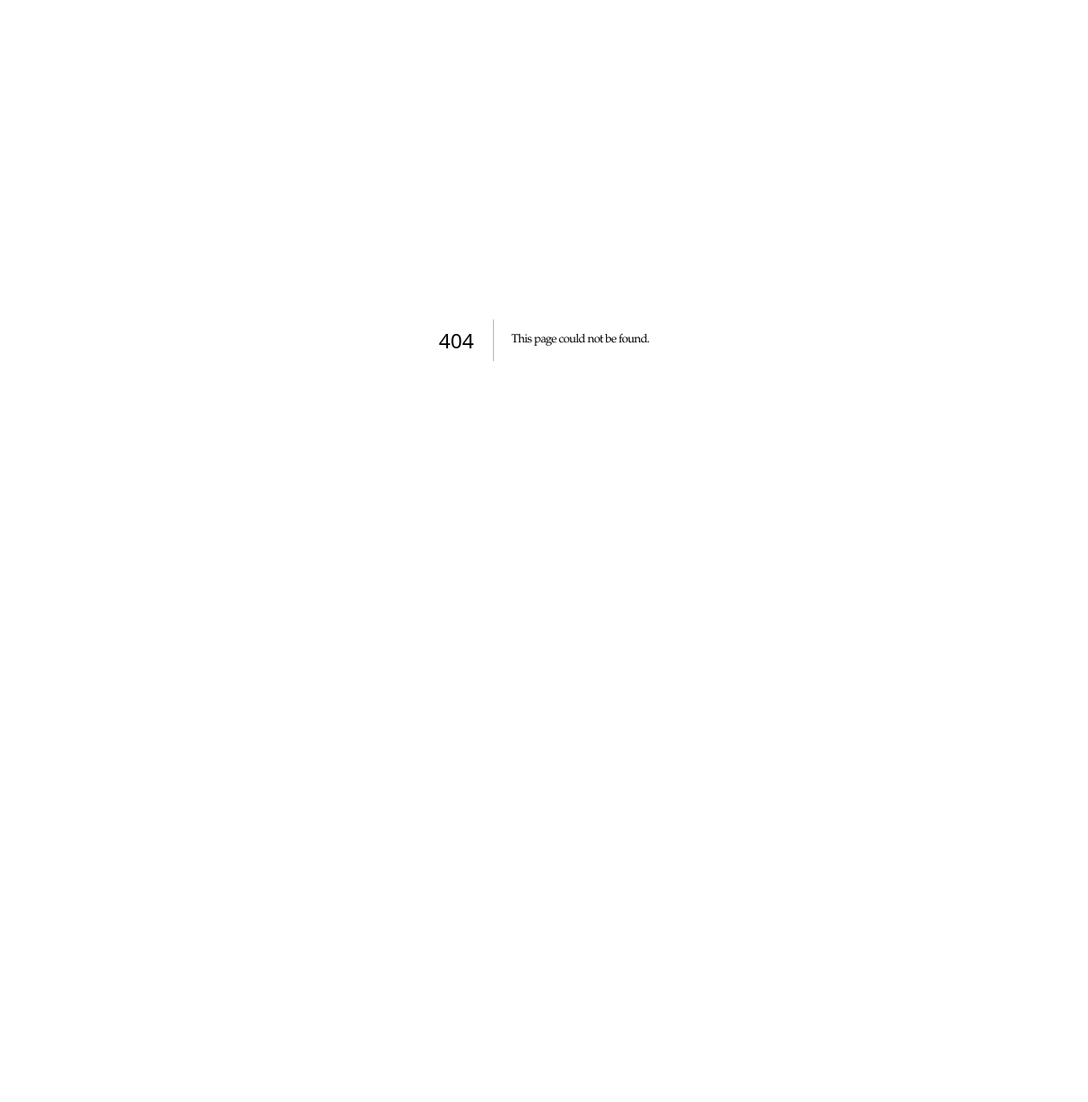
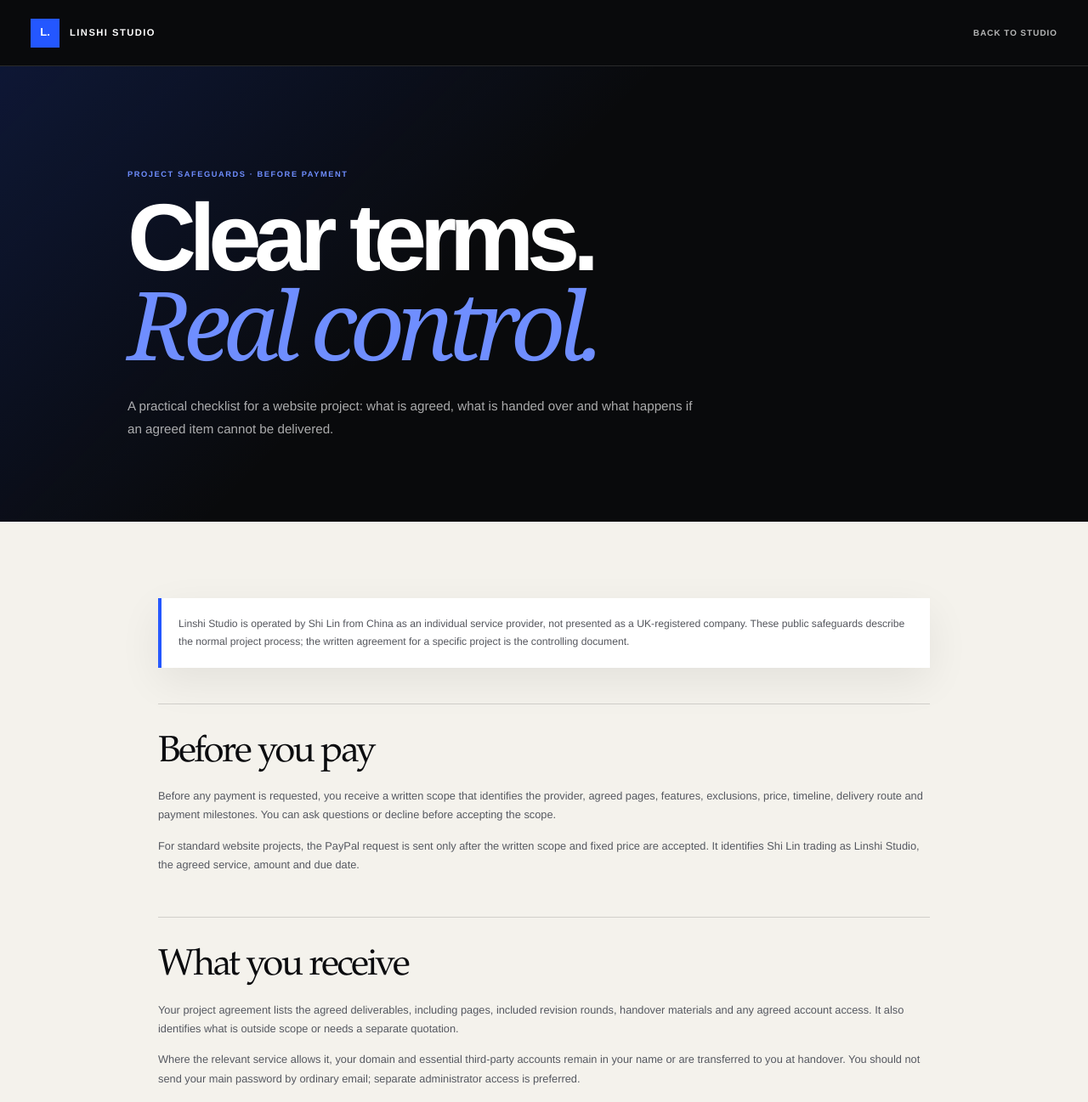
Before and after one commit to linshi156217-bot/linshi156217-bot.github.io, a Next.js app: page /working-together in a window 1280 px wide. Before the commit this address had no page. Shown: the top 1297 px of the page at 85% size. Before the commit the page ends 800 px from the top, so only its background shows below. Built offline with nearby package versions, Linux system fonts and the light colour scheme.

Commit message:
Add clear project safeguards

```diff
--- a/app/project-guide/page.jsx
+++ b/app/project-guide/page.jsx
@@ -46,6 +46,7 @@ const structuredData = [
       { "@type": "Question", name: "Who provides the service?", acceptedAnswer: { "@type": "Answer", text: "Linshi Studio is operated by Shi Lin from China as an individual service provider. It is not presented as a UK-registered company." } },
       { "@type": "Question", name: "What are the public starting prices?", acceptedAnswer: { "@type": "Answer", text: "The mobile enquiry sprint is £149, the one-off quarterly website and AI-search review is £350, Essential websites start at £650, Signature websites are £950, and bespoke websites start from £1,350. Scope is agreed in writing before payment." } },
       { "@type": "Question", name: "When is payment requested?", acceptedAnswer: { "@type": "Answer", text: "For standard website projects, a 50% booking deposit is requested through PayPal after written scope and price are accepted. The remaining 50% is due after final approval and before launch or transfer. The £149 sprint and £350 quarterly review are paid in full after written scope is accepted." } },
+      { "@type": "Question", name: "What support is included?", acceptedAnswer: { "@type": "Answer", text: "Reported faults that prevent the agreed delivered scope working as specified are reviewed during a 7-day remedy period from handover. Separate support for reproducible defects in the delivered work is included for 30 days from handover. Neither period includes new features, content changes or third-party service problems unless agreed in writing." } },
       { "@type": "Question", name: "How long do standard websites take?", acceptedAnswer: { "@type": "Answer", text: "Essential projects usually take 7–10 working days and Signature projects 10–15 working days after approved content is received." } },
     ],
   },
@@ -155,7 +156,9 @@ export default function ProjectGuidePage() {
           <p>PayPal may offer payment by PayPal Wallet, debit card or credit card depending on the client&apos;s location and account eligibility. Any PayPal processing or currency-conversion information is shown by PayPal before payment.</p>
           <p>Cancellation and refund terms are confirmed in the written project agreement; they are not changed through chat messages.</p>
           <p>Essential projects usually take 7–10 working days and Signature projects 10–15 working days after all approved content is received.</p>
-          <p>The business keeps control of its domain and approved content. Handover notes are included, together with 30 days of support for defects in the delivered work.</p>
+          <p><strong>7-day remedy period:</strong> from handover, reported faults that prevent the agreed delivered scope working as specified are reviewed and, where confirmed, repaired at no extra charge.</p>
+          <p><strong>30-day delivered-work defect support:</strong> after the initial remedy period, reproducible defects in the delivered work are still supported for 30 days from handover. This does not include new features, content changes, client-supplied material or failures in third-party services unless separately agreed in writing.</p>
+          <p>The business keeps control of its domain and approved content. Handover notes are included. <a href="/working-together/">Read the project safeguards and agreement checklist.</a></p>
         </section>
 
         <section className={styles.section}>
--- a/app/sitemap.js
+++ b/app/sitemap.js
@@ -4,6 +4,7 @@ const routes = [
   ["/", "weekly", 1],
   ["/work/", "weekly", 0.9],
   ["/project-guide/", "monthly", 0.8],
+  ["/working-together/", "monthly", 0.7],
   ["/website-review/", "monthly", 0.9],
   ["/salt-and-hawthorn/", "monthly", 0.8],
   ["/alder-and-slate/", "monthly", 0.8],
--- a/app/studio-home/StudioHome.jsx
+++ b/app/studio-home/StudioHome.jsx
@@ -30,7 +30,7 @@ export default function StudioHome() {
           <h1 id="hero-title">Thoughtful<br />websites.<br /><em>Distinctly yours.</em></h1>
           <p className={styles.intro}>Your business has a character of its own.<br className={styles.desktopBreak} /> We bring it to life online—with considered design<br className={styles.desktopBreak} /> and a clear path from first look to first enquiry.</p>
           <div className={styles.actions}><a href="#work" className={styles.button}>Explore the work <Arrow /></a><a href={brief} className={styles.textLink}>Tell us your idea <Arrow /></a></div>
-          <p className={styles.heroNote}>Founder-led design · clear scope and agreed price · PayPal payment request before work begins.</p>
+          <p className={styles.heroNote}>Written scope · delivery checklist · 7-day remedy for agreed-scope faults.</p>
         </div>
         <a className={styles.heroProject} href="/alder-and-slate/" aria-label="Explore the Alder & Slate concept website">
           <div className={styles.projectCanvas}>
@@ -54,7 +54,7 @@ export default function StudioHome() {
           <article><span>03</span><h3>Direct accountability</h3><p>Shi Lin remains your direct studio contact through the brief, build, checks and handover.</p></article>
           <article><span>04</span><h3>Your accounts stay yours</h3><p>Your domain and essential third-party accounts remain in your name wherever the service allows it.</p></article>
         </div>
-        <a className={styles.trustLink} href="/project-guide/">Read the project guide, scope and prices <Arrow /></a>
+        <a className={styles.trustLink} href="/working-together/">Read the project safeguards and how we work <Arrow /></a>
       </section>
       <section className={styles.work} id="work" aria-labelledby="work-title">
         <div className={styles.sectionHead}><div><p className={styles.eyebrow}>01 / Selected work</p><h2 id="work-title">Different businesses.<br /><em>Distinctive worlds.</em></h2></div><p>A selection of self-initiated website concepts.<br />Fictional businesses. Real design thinking.</p></div>
@@ -71,6 +71,6 @@ export default function StudioHome() {
         <a href="mailto:hello@linshistudio.com"><small>02 / Studio email</small><span>hello@linshistudio.com <Arrow /></span><p>For projects, ideas and introductions.</p></a>
       </div></section>
     </main>
-    <footer className={styles.footer}><a className={styles.footerBrand} href="#top">linshi<span>.</span></a><p>Independent by nature.<br />Considered by design.</p><nav aria-label="Footer navigation"><a href="#contact">Contact</a><a href="#working-with-linshi">How we work</a><a href="https://www.instagram.com/designerlinshi/">Instagram <Arrow /></a><a href="/project-guide/">Project guide</a><a href="/privacy/">Privacy</a></nav><span className={styles.copyright}>© 2026 Linshi Studio</span><a className={styles.backTop} href="#top">Back to top ↑</a></footer>
+    <footer className={styles.footer}><a className={styles.footerBrand} href="#top">linshi<span>.</span></a><p>Independent by nature.<br />Considered by design.</p><nav aria-label="Footer navigation"><a href="#contact">Contact</a><a href="/working-together/">Project safeguards</a><a href="https://www.instagram.com/designerlinshi/">Instagram <Arrow /></a><a href="/project-guide/">Project guide</a><a href="/privacy/">Privacy</a></nav><span className={styles.copyright}>© 2026 Linshi Studio</span><a className={styles.backTop} href="#top">Back to top ↑</a></footer>
   </div>;
 }
--- /dev/null
+++ b/app/working-together/page.jsx
@@ -0,0 +1,81 @@
+import styles from "../legal.module.css";
+
+export const metadata = {
+  title: "Project safeguards and working terms",
+  description: "How Linshi Studio agrees scope, payment, handover, remedy and support for website projects.",
+  alternates: { canonical: "/working-together/" },
+};
+
+const email = "hello@linshistudio.com";
+const whatsappUrl = "https://wa.me/qr/NFHKON7S4RKEO1";
+
+export default function WorkingTogetherPage() {
+  return (
+    <main className={styles.page}>
+      <header className={styles.header}>
+        <a className={styles.brand} href="/"><span className={styles.mark}>L.</span>Linshi Studio</a>
+        <a className={styles.back} href="/">Back to studio</a>
+      </header>
+
+      <section className={styles.hero}>
+        <div className={styles.heroInner}>
+          <p className={styles.eyebrow}>Project safeguards · Before payment</p>
+          <h1>Clear terms.<br /><em>Real control.</em></h1>
+          <p className={styles.heroLead}>A practical checklist for a website project: what is agreed, what is handed over and what happens if an agreed item cannot be delivered.</p>
+        </div>
+      </section>
+
+      <div className={styles.content}>
+        <p className={styles.notice}>Linshi Studio is operated by Shi Lin from China as an individual service provider, not presented as a UK-registered company. These public safeguards describe the normal project process; the written agreement for a specific project is the controlling document.</p>
+
+        <section className={styles.section}>
+          <h2>Before you pay</h2>
+          <p>Before any payment is requested, you receive a written scope that identifies the provider, agreed pages, features, exclusions, price, timeline, delivery route and payment milestones. You can ask questions or decline before accepting the scope.</p>
+          <p>For standard website projects, the PayPal request is sent only after the written scope and fixed price are accepted. It identifies Shi Lin trading as Linshi Studio, the agreed service, amount and due date.</p>
+        </section>
+
+        <section className={styles.section}>
+          <h2>What you receive</h2>
+          <p>Your project agreement lists the agreed deliverables, including pages, included revision rounds, handover materials and any agreed account access. It also identifies what is outside scope or needs a separate quotation.</p>
+          <p>Where the relevant service allows it, your domain and essential third-party accounts remain in your name or are transferred to you at handover. You should not send your main password by ordinary email; separate administrator access is preferred.</p>
+        </section>
+
+        <section className={styles.section}>
+          <h2>If something goes wrong</h2>
+          <h3>7-day remedy period</h3>
+          <p>For seven days from handover, reported faults that prevent the agreed delivered scope working as specified are reviewed and, where confirmed, repaired at no extra charge.</p>
+          <h3>30-day delivered-work defect support</h3>
+          <p>For 30 days from handover, reproducible defects in the delivered work remain supported. This is not a promise to add new features, change approved content, repair client-supplied material or resolve failures in third-party services unless those items are agreed separately in writing.</p>
+          <h3>Unable to deliver an agreed part</h3>
+          <p>If Linshi Studio cannot deliver an agreed part of the written scope, the project agreement provides for a proportionate refund of the payment allocated to that undelivered part. Any cancellation, refund and handover position is confirmed in writing for the specific project.</p>
+        </section>
+
+        <section className={styles.section}>
+          <h2>Before paying, ask for these documents</h2>
+          <ul>
+            <li>The written scope, inclusions, exclusions and delivery checklist.</li>
+            <li>The agreed price, payment schedule and PayPal payment request details.</li>
+            <li>Handover, ownership and account-control arrangements.</li>
+            <li>The specific cancellation, proportionate-refund, remedy and support terms.</li>
+            <li>Any data-access or third-party-service arrangements relevant to your project.</li>
+          </ul>
+        </section>
+
+        <a className={styles.cta} href={`mailto:${email}?subject=Project%20safeguards%20question`}>
+          <span><small>Ask before you commit</small><strong>Request the project checklist</strong></span>
+          <b aria-hidden="true">↗</b>
+        </a>
+      </div>
+
+      <footer className={styles.footer}>
+        <div className={styles.footerInner}>
+          <span>© 2026 Linshi Studio</span>
+          <a href={`mailto:${email}?subject=Project%20safeguards%20question`}>{email}</a>
+          <a href={whatsappUrl} target="_blank" rel="noreferrer">WhatsApp</a>
+          <a href="/project-guide/">Project guide</a>
+          <a href="/privacy/">Privacy</a>
+        </div>
+      </footer>
+    </main>
+  );
+}
```
Also changed, not shown: 1 other file (tests, documents, lock files or other folders).
